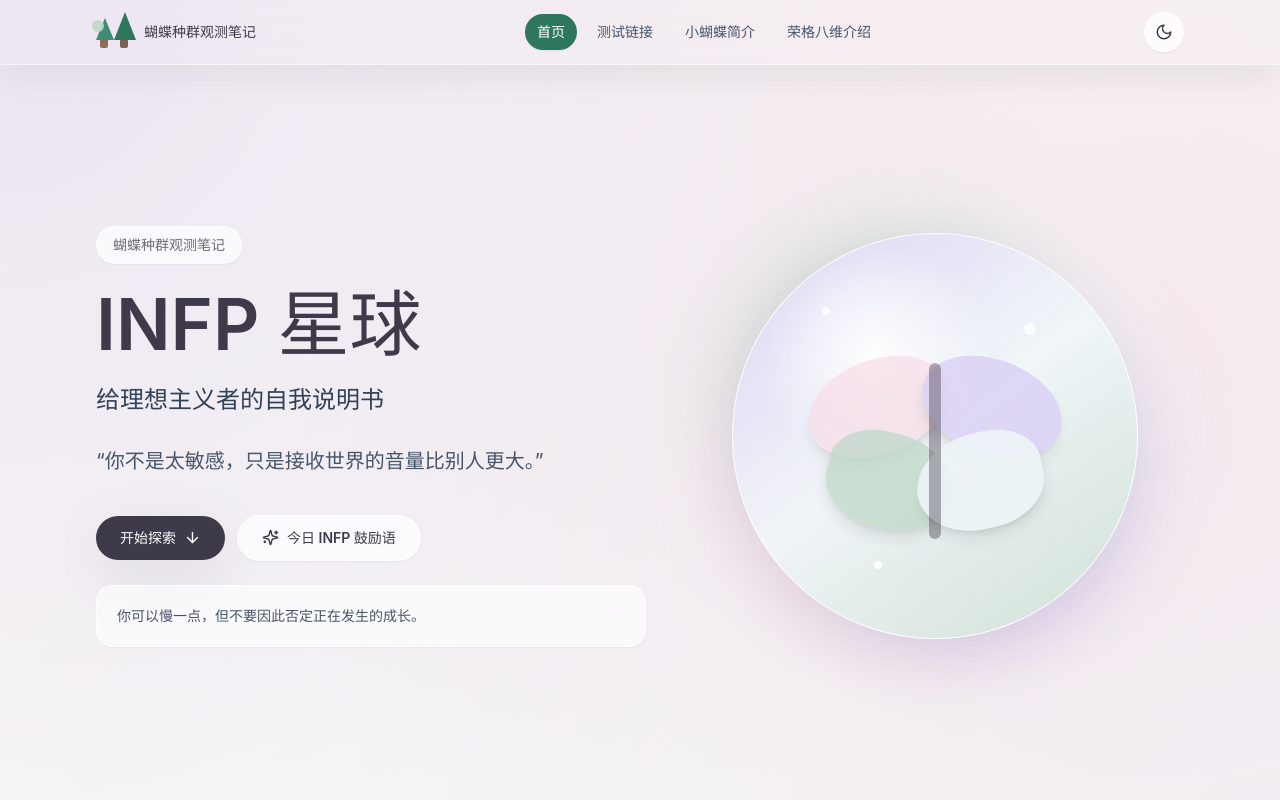
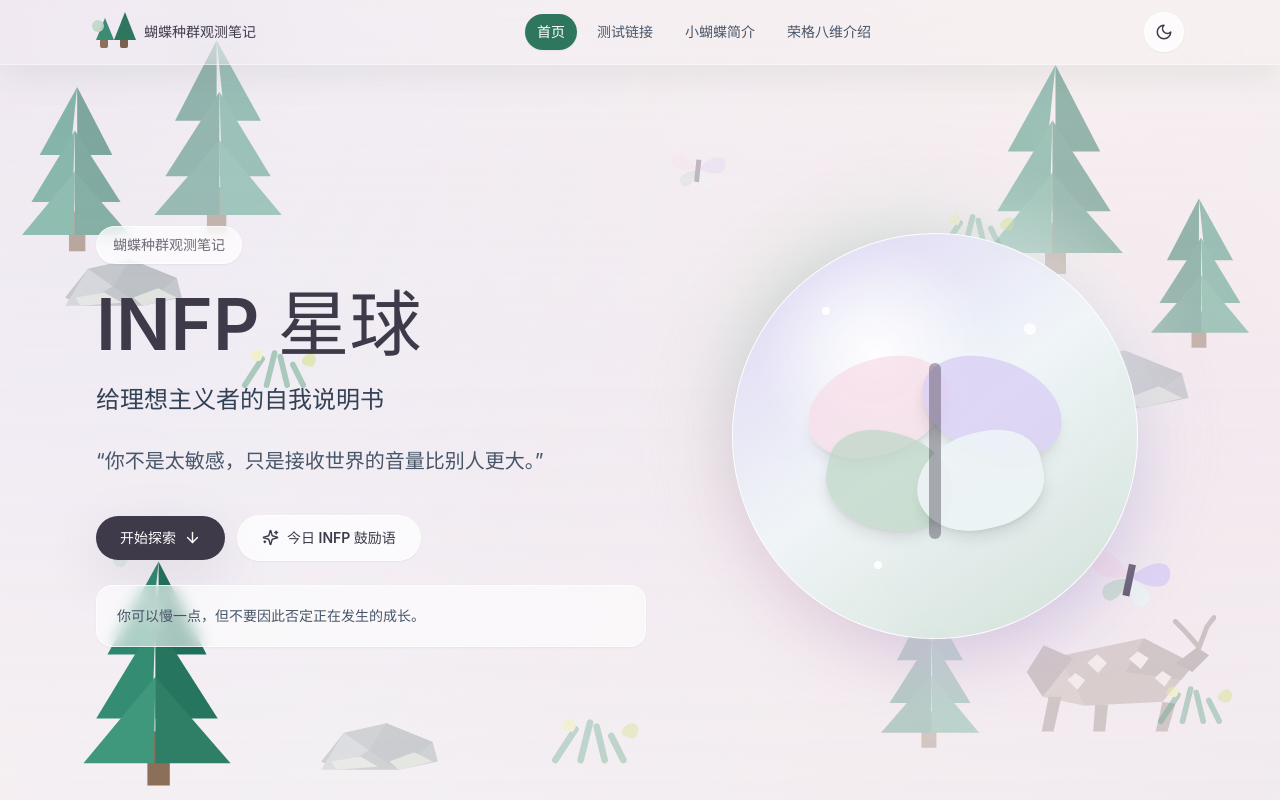
Before and after one commit to melonfly34-beep/butterfly-infp, a React (Vite) app: page / in a window 1280 px wide. Shown: the top 800 px of the page. Built offline with nearby package versions, Linux system fonts and the light colour scheme.

Commit message:
Add low-poly forest background

```diff
--- a/src/App.jsx
+++ b/src/App.jsx
@@ -3,19 +3,23 @@ import TestLinks from './components/TestLinks.jsx';
 import LittleButterflyIntro from './components/LittleButterflyIntro.jsx';
 import JungFunctionsIntro from './components/JungFunctionsIntro.jsx';
 import Footer from './components/Footer.jsx';
+import ForestBackground from './components/ForestBackground.jsx';
 import Navbar from './components/Navbar.jsx';
 
 function App() {
   return (
-    <div className="min-h-screen overflow-hidden bg-[radial-gradient(circle_at_top_left,_rgba(216,205,244,0.46),_transparent_31%),radial-gradient(circle_at_88%_12%,_rgba(247,220,231,0.55),_transparent_28%),linear-gradient(135deg,_#fffaf2_0%,_#eef4f7_48%,_#f8edf3_100%)] text-ink transition-colors dark:bg-[radial-gradient(circle_at_top_left,_rgba(94,86,145,0.34),_transparent_33%),radial-gradient(circle_at_84%_8%,_rgba(115,79,116,0.22),_transparent_30%),linear-gradient(135deg,_#101421_0%,_#151b2b_52%,_#1d2131_100%)] dark:text-slate-100">
+    <div className="relative min-h-screen overflow-hidden bg-[radial-gradient(circle_at_top_left,_rgba(216,205,244,0.46),_transparent_31%),radial-gradient(circle_at_88%_12%,_rgba(247,220,231,0.55),_transparent_28%),linear-gradient(135deg,_#fffaf2_0%,_#eef4f7_48%,_#f8edf3_100%)] text-ink transition-colors dark:bg-[radial-gradient(circle_at_top_left,_rgba(94,86,145,0.34),_transparent_33%),radial-gradient(circle_at_84%_8%,_rgba(115,79,116,0.22),_transparent_30%),linear-gradient(135deg,_#101421_0%,_#151b2b_52%,_#1d2131_100%)] dark:text-slate-100">
+      <ForestBackground />
       <Navbar />
-      <main className="pt-16">
+      <main className="relative z-10 pt-16">
         <Hero />
         <TestLinks />
         <LittleButterflyIntro />
         <JungFunctionsIntro />
       </main>
-      <Footer />
+      <div className="relative z-10">
+        <Footer />
+      </div>
     </div>
   );
 }
--- /dev/null
+++ b/src/components/ForestBackground.jsx
@@ -0,0 +1,99 @@
+function Evergreen({ className = '', flip = false }) {
+  return (
+    <svg
+      className={className}
+      viewBox="0 0 92 150"
+      fill="none"
+      aria-hidden="true"
+      style={{ transform: flip ? 'scaleX(-1)' : undefined }}
+    >
+      <path className="fill-[#8b6f58] dark:fill-[#9a7b67]" d="M40 112h14v34H40z" />
+      <path className="fill-[#2d876f] dark:fill-[#79b8a2]" d="M47 6 15 64h26z" />
+      <path className="fill-[#1f6f5a] dark:fill-[#5fa28d]" d="M47 6v58h30z" />
+      <path className="fill-[#348d73] dark:fill-[#8bc8b1]" d="M45 43 8 104h35z" />
+      <path className="fill-[#26755f] dark:fill-[#6fb39d]" d="M45 43v61h39z" />
+      <path className="fill-[#3f987b] dark:fill-[#96d1bc]" d="M45 78 0 132h44z" />
+      <path className="fill-[#2e7f66] dark:fill-[#77bca6]" d="M45 78v54h47z" />
+    </svg>
+  );
+}
+
+function Rock({ className = '' }) {
+  return (
+    <svg className={className} viewBox="0 0 130 62" fill="none" aria-hidden="true">
+      <path className="fill-[#8f9b9c] dark:fill-[#64737a]" d="m9 48 22-28 41-9 45 18 5 19-38 8H24z" />
+      <path className="fill-[#b4bec0] dark:fill-[#849198]" d="m31 20 24 17-31 19H9z" />
+      <path className="fill-[#7f8d90] dark:fill-[#536269]" d="m55 37 17-26 45 18-33 27z" />
+      <path className="fill-[#d6dfd3] dark:fill-[#91a18e]" d="m19 48 28-5 17 10-40 3z" />
+      <path className="fill-[#cbd8c7] dark:fill-[#7f937e]" d="m75 48 24-9 18 9-33 8z" />
+    </svg>
+  );
+}
+
+function GrassTuft({ className = '' }) {
+  return (
+    <svg className={className} viewBox="0 0 82 42" fill="none" aria-hidden="true">
+      <path className="stroke-[#5fa484] dark:stroke-[#8fc7aa]" strokeWidth="5" strokeLinecap="round" d="M12 36 27 13M31 36l7-28M49 36 43 11M63 36 54 18" />
+      <path className="fill-[#d4de7d] dark:fill-[#c6d978]" d="M63 12c8-9 16 0 8 8-8-1-11-3-8-8Z" />
+      <path className="fill-[#eef3a2] dark:fill-[#e1e895]" d="M18 8c7-7 13 1 7 7-7-1-10-2-7-7Z" />
+    </svg>
+  );
+}
+
+function Butterfly({ className = '' }) {
+  return (
+    <svg className={className} viewBox="0 0 78 54" fill="none" aria-hidden="true">
+      <path className="fill-blush/80 dark:fill-fuchsia-200/35" d="M37 26C23 9 8 6 6 19c-2 14 15 15 29 10z" />
+      <path className="fill-lavender/80 dark:fill-violet-200/35" d="M41 26C55 9 70 6 72 19c2 14-15 15-29 10z" />
+      <path className="fill-sage/80 dark:fill-emerald-200/30" d="M36 30c-12 3-22 11-15 19 7 7 15-5 17-17z" />
+      <path className="fill-mist/90 dark:fill-sky-200/30" d="M42 30c12 3 22 11 15 19-7 7-15-5-17-17z" />
+      <path className="fill-[#5b5266] dark:fill-white/70" d="M36 17h6v27h-6z" />
+    </svg>
+  );
+}
+
+function Deer({ className = '' }) {
+  return (
+    <svg className={className} viewBox="0 0 210 128" fill="none" aria-hidden="true">
+      <path className="fill-[#8d7969] dark:fill-[#8f7b72]" d="m51 48 86-18 51 26-32 38-79 4z" />
+      <path className="fill-[#6d5b50] dark:fill-[#756862]" d="m137 30 51 26-13 16-56-8z" />
+      <path className="fill-[#a3907e] dark:fill-[#a29086]" d="m51 48 26 50-42-9-16-25z" />
+      <path className="fill-[#5f514b] dark:fill-[#74655f]" d="m19 64 17-27 30 13-31 39z" />
+      <path className="fill-[#6d5b50] dark:fill-[#776762]" d="m156 94 13 2-8 28h-12zM88 97h13l-3 27H86zM41 89h13l-8 35H34z" />
+      <path className="fill-[#4f4642] dark:fill-[#6b605d]" d="m170 55 21-16 12 8-17 17z" />
+      <path className="stroke-[#5d4c43] dark:stroke-[#9d8d85]" strokeWidth="5" strokeLinecap="round" d="m193 39 8-21M193 39l-16-18M201 18l7-9M177 21l-8-8" />
+      <path className="fill-[#f3eee0] dark:fill-[#d8d0bd]" d="m80 55 10-9 10 9-9 10zM122 51l9-8 11 7-8 11zM148 70l8-7 9 6-7 10zM60 72l8-7 10 7-8 10z" />
+    </svg>
+  );
+}
+
+function ForestBackground() {
+  return (
+    <div className="pointer-events-none fixed inset-0 z-0 overflow-hidden" aria-hidden="true">
+      <div className="absolute inset-0 bg-[linear-gradient(180deg,_rgba(255,250,242,0.18)_0%,_rgba(238,244,247,0.08)_46%,_rgba(247,220,231,0.12)_100%)] dark:bg-[linear-gradient(180deg,_rgba(16,20,33,0.08)_0%,_rgba(22,29,44,0.18)_100%)]" />
+
+      <Evergreen className="absolute -left-6 top-[10%] h-36 w-24 opacity-55 dark:opacity-30 sm:left-5 sm:h-44 sm:w-28" />
+      <Evergreen className="absolute left-[12%] top-[4%] hidden h-52 w-32 opacity-45 dark:opacity-25 md:block" flip />
+      <Evergreen className="absolute right-[12%] top-[7%] h-44 w-28 opacity-45 dark:opacity-25 md:h-56 md:w-36" />
+      <Evergreen className="absolute -right-8 top-[24%] h-40 w-28 opacity-45 dark:opacity-25 sm:right-6" flip />
+
+      <Rock className="absolute left-[4%] top-[31%] h-16 w-36 opacity-45 dark:opacity-22" />
+      <Rock className="absolute right-[6%] top-[42%] hidden h-20 w-44 opacity-40 dark:opacity-20 md:block" />
+      <GrassTuft className="absolute left-[18%] top-[43%] h-12 w-24 opacity-50 dark:opacity-28" />
+      <GrassTuft className="absolute right-[20%] top-[26%] h-12 w-24 opacity-45 dark:opacity-25" />
+
+      <Butterfly className="absolute left-[7%] top-[64%] h-14 w-20 -rotate-12 opacity-45 dark:opacity-25" />
+      <Butterfly className="absolute right-[8%] top-[68%] h-16 w-24 rotate-12 opacity-38 dark:opacity-22" />
+      <Butterfly className="absolute left-[52%] top-[18%] hidden h-12 w-16 rotate-6 opacity-35 dark:opacity-20 lg:block" />
+
+      <Deer className="absolute bottom-[8%] right-[5%] hidden h-32 w-52 opacity-25 dark:opacity-15 lg:block" />
+      <Evergreen className="absolute bottom-[1%] left-[6%] h-48 w-32 opacity-38 dark:opacity-22 md:h-60 md:w-40" />
+      <Evergreen className="absolute bottom-[6%] right-[23%] hidden h-40 w-28 opacity-30 dark:opacity-18 xl:block" flip />
+      <Rock className="absolute bottom-[3%] left-[24%] h-16 w-36 opacity-35 dark:opacity-18" />
+      <GrassTuft className="absolute bottom-[9%] right-[3%] h-12 w-24 opacity-40 dark:opacity-22" />
+      <GrassTuft className="absolute bottom-[4%] left-[42%] hidden h-14 w-28 opacity-35 dark:opacity-20 md:block" />
+    </div>
+  );
+}
+
+export default ForestBackground;
```
